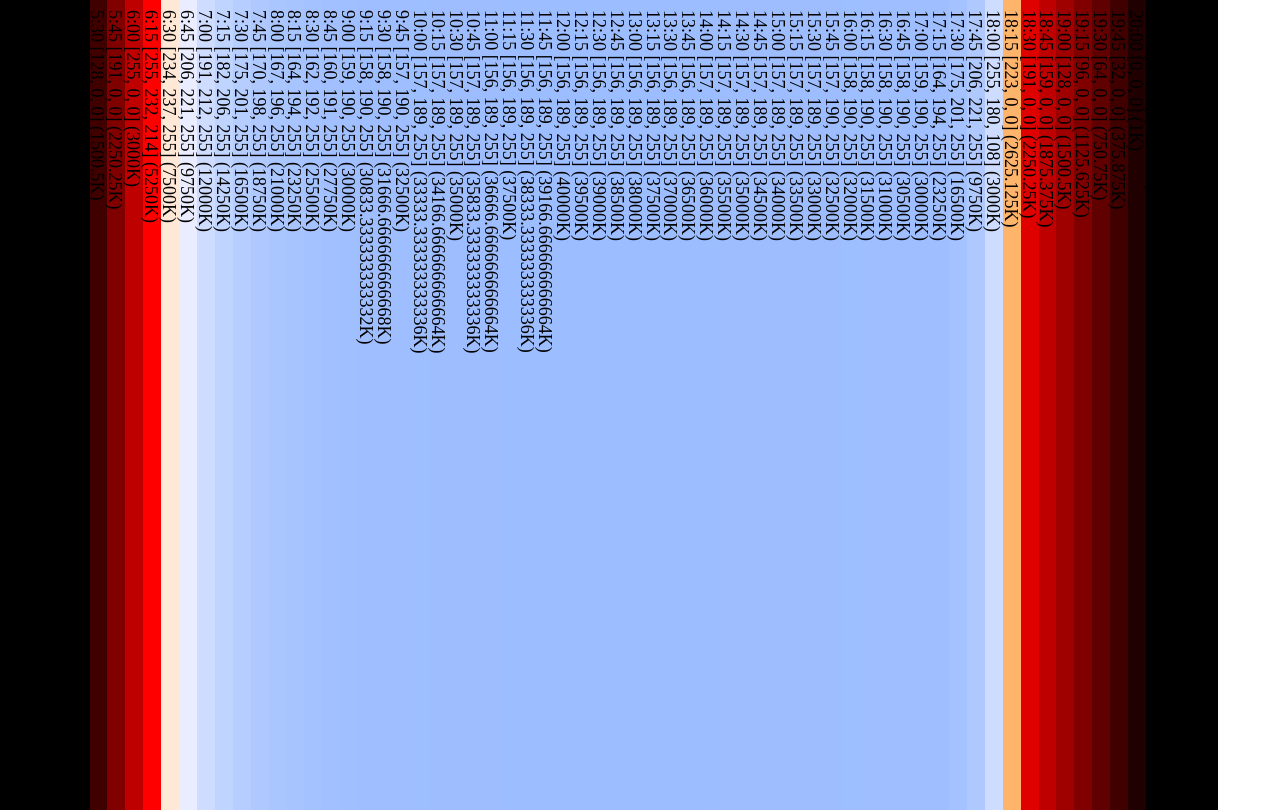
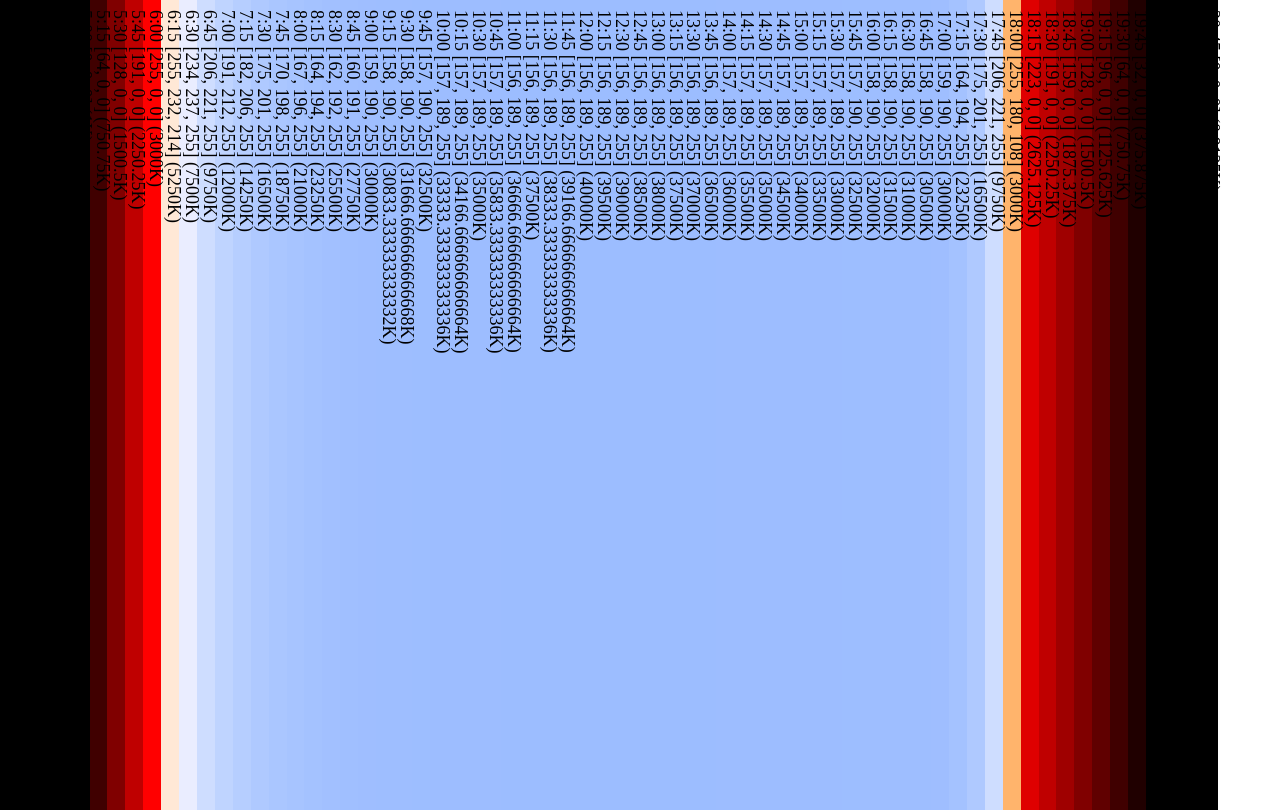
Before and after one commit to AlphaGit/random-javascript, a plain HTML site: page living-landscape/index.html in a window 1280 px wide. Drawn offline with Linux system fonts and the light colour scheme.

Commit message:
Oops, they were in the wrong rectangles

```diff
--- a/living-landscape/styles.css
+++ b/living-landscape/styles.css
@@ -21,6 +21,6 @@
 	margin-bottom: 0;
 	margin-top: 0;
 	width: 600px;
-	transform: rotate(90deg);
+	transform: translate(1.25em) rotate(90deg);
 	transform-origin: top left;
 }
```
